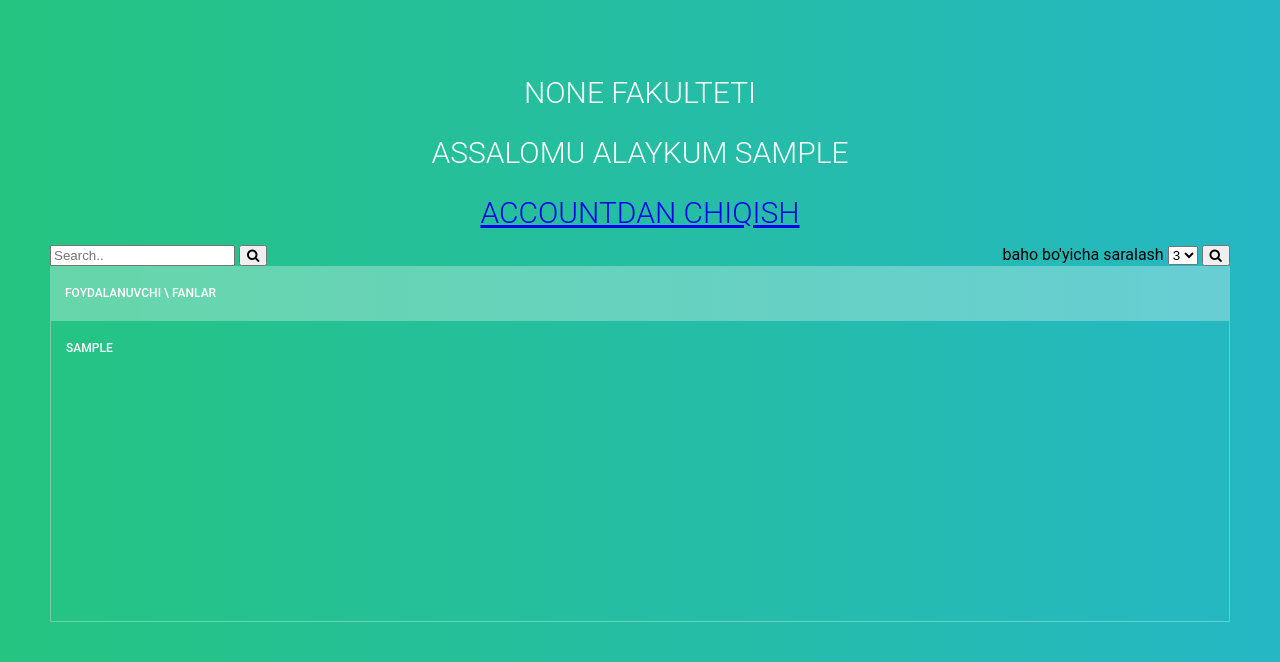
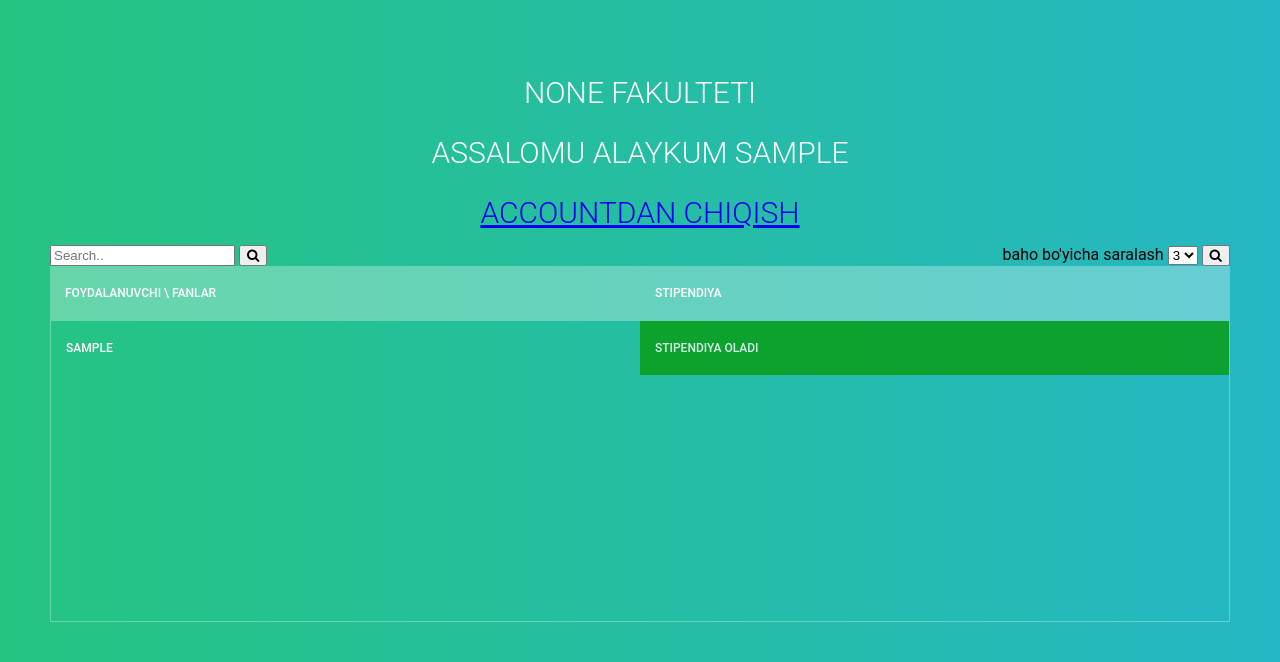
Before and after one commit to Anvar-Aslbek/sinov_ish, a Django app: page /jadval/ in a window 1280 px wide. Shown: the top 662 px of the page. Run offline with Django 4.2, Linux system fonts and the light colour scheme; the visitor is signed in with stand-in values (Sample User, id 1); data comes from the database, SQL or seed files in the repository; data that the repository does not hold is empty; some libraries are stand-ins or nearby versions; some web fonts are replaced.

Commit message:
Stipendiya qo'shildi

```diff
--- a/Sinov_ish/models/baho.py
+++ b/Sinov_ish/models/baho.py
@@ -9,7 +9,7 @@ from model_utils import Choices
 class Baho(models.Model):
     fan = models.ForeignKey('Fan',on_delete=models.CASCADE)
     user = models.ForeignKey('Talaba',on_delete=models.CASCADE)
-    STATUS = Choices('3', '4', '5')
+    STATUS = Choices('2', '3', '4', '5')
     baho = StatusField()
 
     def __str__(self):
--- a/Sinov_ish/models/talaba.py
+++ b/Sinov_ish/models/talaba.py
@@ -13,6 +13,7 @@ class Talaba(AbstractUser):
     bio = models.CharField(max_length=100,blank=True, null = True)
     STATUS = Choices('1', '2', '3', '4')
     kurs = StatusField()
+    stipendiya = models.CharField(max_length=100, default="oladi", blank=True, null = True)
 
     def __str__(self):
         return self.username
--- a/Sinov_ish/templates/index.html
+++ b/Sinov_ish/templates/index.html
@@ -23,6 +23,7 @@
                 <div class="inputbox">
                 <select style="height: 45px; border: 2px solid #000;outline: none;
                 background: none; border-radius: 10px; margin-left: 25px;" name="{{fan.id}}" id="fan{{fan.id}}">
+                    <option value="2">2</option>
                     <option value="3">3</option>
                     <option value="4">4</option>
                     <option value="5">5</option>
--- a/Sinov_ish/templates/jadval.html
+++ b/Sinov_ish/templates/jadval.html
@@ -47,6 +47,7 @@
                 {% for fan in fanlar %}
                   <th>{{fan.name}}</th>
                 {% endfor %}
+                <th>Stipendiya</th>
               </tr>
             </thead>
           </table>
@@ -75,6 +76,14 @@
                         <th>{{baho.baho}}</th>
                       {% endif %}
                     {% endfor %}
+
+                    {% if user1.stipendiya == "yiqilgan" %}
+                      <th style="background-color: rgb(255, 0, 0); opacity: 0.9;">Yiqilgan</th>
+                    {% elif user1.stipendiya == "olmaydi" %}
+                      <th style="background-color: rgb(0, 132, 255); opacity: 0.9;">stipendiya olmaydi</th>
+                    {% else %}
+                      <th style="background-color: rgb(8, 156, 15); opacity: 0.8;">stipendiya oladi</th>
+                    {% endif %}
                   </tr>
                 {% endif %}
               {% endfor %}
--- a/Sinov_ish/views.py
+++ b/Sinov_ish/views.py
@@ -29,6 +29,20 @@ def home(request):
                 f.baho = values
                 f.save()
             print("Ciqdi",keys, values, type(keys), type(values))
+
+        #####STIPENDIYAAAAAAAAAAAAAAAAAAAAAAAAAAAAAAAAAAAAAAAAAAA
+        baho2 = Baho.objects.filter(user = user1,baho='2')
+        baho3 = Baho.objects.filter(user = user1,baho='3')
+        if len(baho2)>=4:
+            user1.stipendiya = "yiqilgan"
+            user1.save()
+        elif len(baho3)>=2:
+            user1.stipendiya = "olmaydi"
+            user1.save()
+        else:
+            user1.stipendiya = "oladi"
+            user1.save()
+
         return redirect('jadval')
     else:
         form = BahoForm()
@@ -40,6 +54,21 @@ def jadval(request):
     fanlar = Fan.objects.filter(fakultet=user.fakultet)
     users = Talaba.objects.filter(fakultet=user.fakultet)
     baholar = Baho.objects.filter(fan__in=fanlar)
+    #asdfggggggggggggggggg
+    USER = Talaba.objects.all()
+    for o in USER:
+        user1 = o
+        baho2 = Baho.objects.filter(user = user1,baho='2')
+        baho3 = Baho.objects.filter(user = user1,baho='3')
+        if len(baho2)>=4:
+            user1.stipendiya = "yiqilgan"
+            user1.save()
+        elif len(baho3)>=2:
+            user1.stipendiya = "olmaydi"
+            user1.save()
+        else:
+            user1.stipendiya = "oladi"
+            user1.save()
     content = {
         'fanlar':fanlar,
         'jadval':users,
@@ -55,8 +84,12 @@ def search_baho(request):
     fanlar = Fan.objects.filter(fakultet=user.fakultet)
     query = request.POST['baho_search']
     baholar3 = Baho.objects.filter(fan__in=fanlar,baho='3')
+    baholar2 = Baho.objects.filter(fan__in=fanlar,baho='2')
     ls3 = [True]
     for i in baholar3:
+        if not(i.user in ls3):
+            ls3.append(i.user)
+    for i in baholar2:
         if not(i.user in ls3):
             ls3.append(i.user)
     baholar4 = Baho.objects.filter(fan__in=fanlar,baho='4')
```
Also changed, not shown: Sinov_ish/migrations/0002_alter_baho_baho.py (added), Sinov_ish/migrations/0003_talaba_stipendiya.py (added), Sinov_ish/migrations/0004_alter_talaba_stipendiya.py (added).
